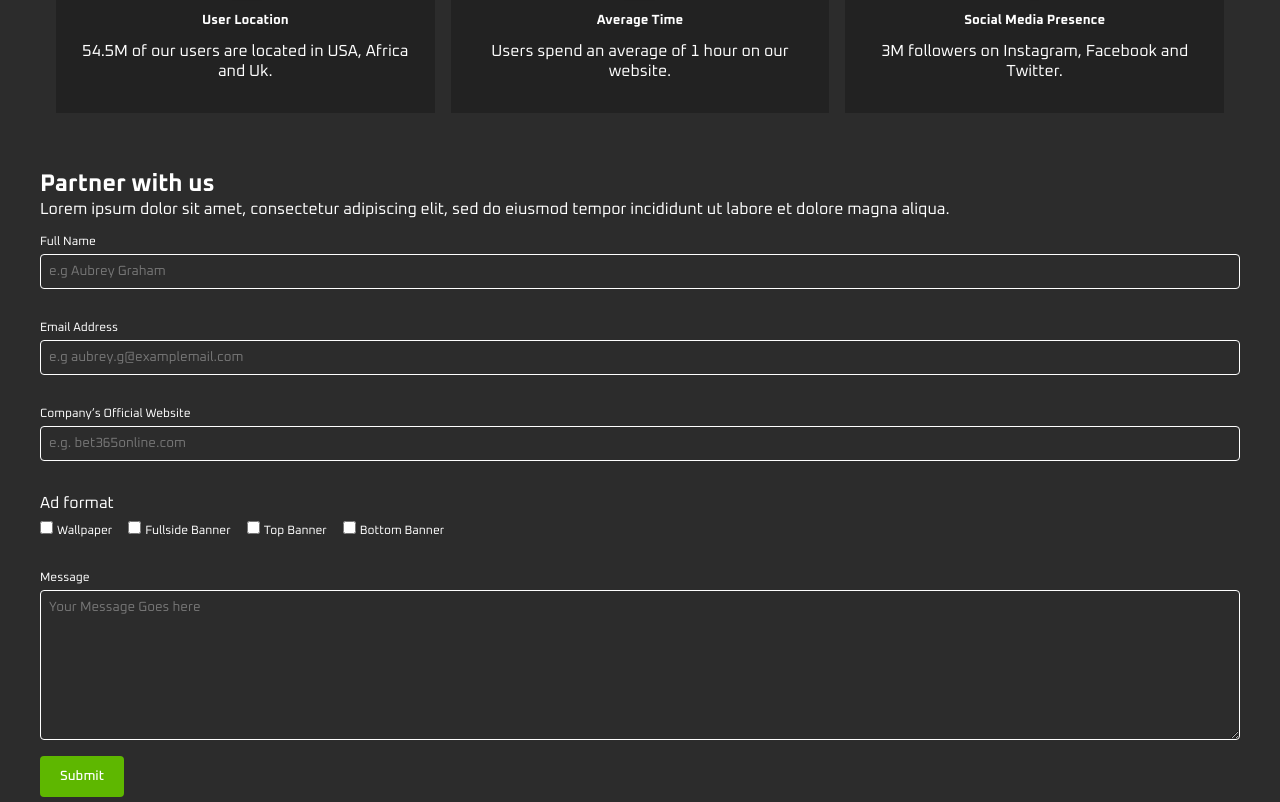
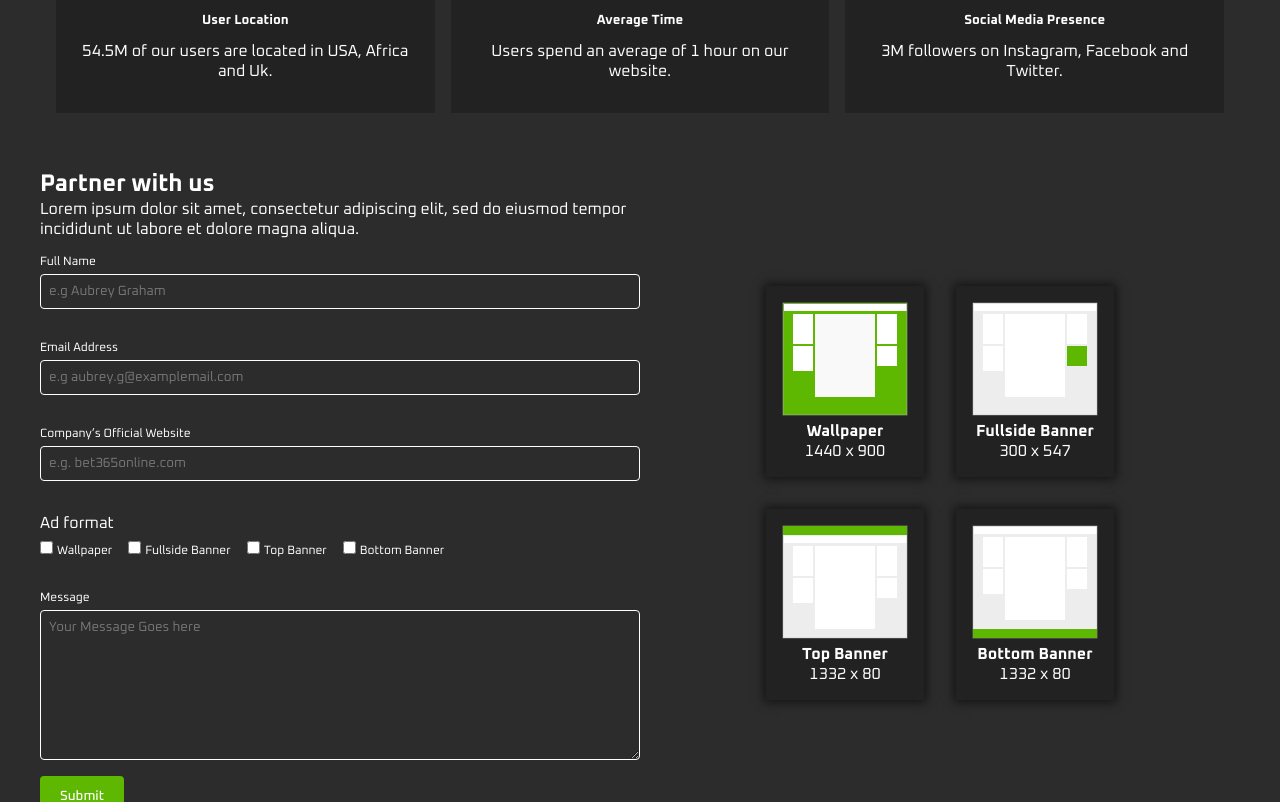
Before and after one commit to loyalsfc/sporty, a React (Create React App) app: page /advertise in a window 1280 px wide. Shown: the part 880-1682 px from the top of the page. Built offline with nearby package versions, Linux system fonts and the light colour scheme; no server answers.

Commit message:
Completed advertisement

```diff
--- /dev/null
+++ b/src/components/advertise/advertise-card.jsx
@@ -0,0 +1,16 @@
+import React from 'react'
+
+function AdvertiseCard({img, title, note}) {
+    return (
+        <div className='advertise-sample-card'>
+            <img
+                src={img}
+                className='advertise-sample-image'
+            />
+            <h4>{title}</h4>
+            <p>{note}</p>
+        </div>
+    )
+}
+
+export default AdvertiseCard
--- a/src/components/advertise/advertise.css
+++ b/src/components/advertise/advertise.css
@@ -58,6 +58,8 @@
     max-width: 1200px;
     margin: 0 auto;
     padding: 2.5rem 0;
+    display: grid;
+    grid-template-columns: repeat(2, minmax(0, 1fr));
 }
 .advertise-form-control{
     padding: 1rem 0;
@@ -91,3 +93,26 @@
     display: inline-block;
     padding-left: 0.25rem;
 }
+.advertise-sample{
+    display: flex;
+    justify-content: center;
+    align-items: center;
+}
+.advertise-sample-wrapper{
+    display: grid;
+    grid-template-columns: repeat(2, minmax(0, 1fr));
+    gap: 2rem;
+    max-width: 400px;
+}
+.advertise-sample-card{
+    background-color: #222;
+    text-align: center;
+    padding: 1rem;
+    box-shadow: 0px 0px 10px 2px rgba(0,0,0,0.6);
+    -webkit-box-shadow: 0px 0px 10px 2px rgba(0,0,0,0.6);
+    -moz-box-shadow: 0px 0px 10px 2px rgba(0,0,0,0.6);
+}
+.advertise-sample-image{
+    width: 100%;
+    aspect-ratio: 124 / 112;
+}
--- a/src/components/advertise/advertise.jsx
+++ b/src/components/advertise/advertise.jsx
@@ -11,6 +11,11 @@ import eye from '../../assets/images/advertise/eye.svg'
 import profit from '../../assets/images/advertise/profit.svg'
 import Card from './card'
 import Footer from '../Footer'
+import AdvertiseCard from './advertise-card'
+import wallpaper from "../../assets/images/banners/fullscreen.png"
+import top from "../../assets/images/banners/top.png"
+import bottom from "../../assets/images/banners/bottom.png"
+import side from "../../assets/images/banners/side.png"
 
 function Advertise() {
     return (
@@ -177,6 +182,31 @@ function Advertise() {
 
                     <button className='advertise-form-submit'>Submit</button>
                 </form>
+
+                <div className='advertise-sample'>
+                    <div className='advertise-sample-wrapper'>
+                        <AdvertiseCard
+                            img={wallpaper}
+                            title={"Wallpaper"}
+                            note={"1440 x 900"}
+                        />
+                        <AdvertiseCard
+                            img={side}
+                            title={"Fullside Banner"}
+                            note={"300 x 547"}
+                        />
+                        <AdvertiseCard
+                            img={top}
+                            title={"Top Banner"}
+                            note={"1332 x 80"}
+                        />
+                        <AdvertiseCard
+                            img={bottom}
+                            title={"Bottom Banner"}
+                            note={"1332 x 80"}
+                        />
+                    </div>
+                </div>
             </section>
             <Footer />
         </div>
--- a/src/components/calender/calender.css
+++ b/src/components/calender/calender.css
@@ -1,11 +1,25 @@
-.main-calender-wrapper{
+/* .main-calender-wrapper{
     position: relative;
-}
+} */
 .main-calender{
     position: absolute;
     top: 2rem;
-    left: 50%;
-    transform: translateX(-50%);
+    left: 0;
+    /* right: 50%;    */
+    /* transform: translateX(50%); */
     width: 100rem;
     height: 300px;
 }
+.calender-table{
+    background-color: #222;
+    box-shadow: 0px 0px 10px 2px rgba(0,0,0,0.6);
+    -webkit-box-shadow: 0px 0px 10px 2px rgba(0,0,0,0.6);
+    -moz-box-shadow: 0px 0px 10px 2px rgba(0,0,0,0.6);
+    display: grid;
+    grid-template-columns: repeat(7, minmax(0, 1fr));
+    font-size: 1rem;
+    border: 1px solid red;
+    max-width: 500px;
+    text-align: center;
+    /* width: fit-content; */
+}
--- a/src/components/calender/calender/calender.jsx
+++ b/src/components/calender/calender/calender.jsx
@@ -1,13 +1,38 @@
 import React from 'react'
 
 function Calender() {
+
     const date = new Date();
 
     const totalDayOfMonth = new Date(date.getFullYear(), date.getMonth() + 1, 0).getDate()
-    console.log(totalDayOfMonth);
+    let dayOfFirstDay = new Date(date.getFullYear(), date.getMonth() + 1, 1).getDay()
+
+    console.log(new Date(date.getFullYear(), date.getMonth(), 1).getDay())
+
+    const dateArrays = () => {
+        let days = []
+
+        for (let index = 2 - dayOfFirstDay; index <= totalDayOfMonth; index++) {
+            days.push(index)
+        }
+
+        return days
+    }
 
     return (
-        <div>Calender</div>
+        <div className='calender-table'>
+            <span>Sun</span>
+            <span>Mon</span>
+            <span>Tue</span>
+            <span>Wed</span>
+            <span>Thur</span>
+            <span>Fri</span>
+            <span>Sat</span>
+            {dateArrays().map(item => {
+                if(item < 1) return <span key={item}></span>
+                return <span key={item}>{item}</span>
+            })}
+        </div>
     )
 }
 
```
